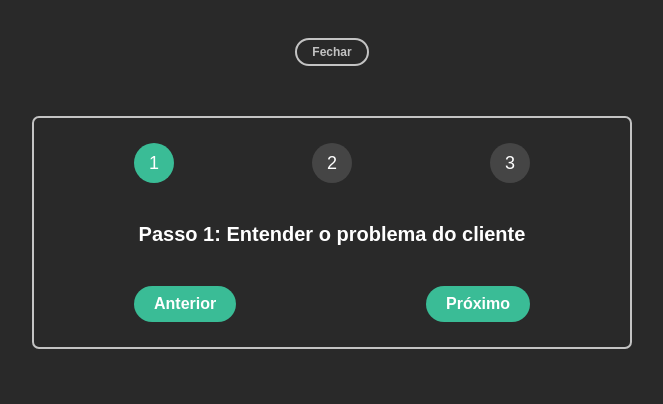
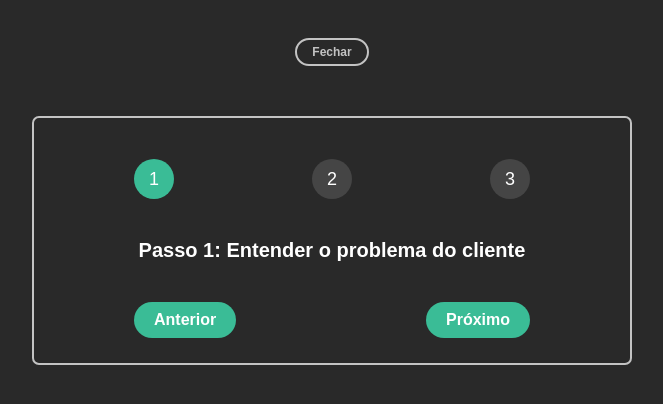
Before and after one commit to MatheusZamo/steps, a React (Vite) app: page / in a window 1280 px wide. Shown: the top 404 px of the page, without its empty margins (308-971 px from the left). Built offline with nearby package versions, Linux system fonts and the light colour scheme.

Commit message:
Battery correction 3

```diff
--- a/src/app.jsx
+++ b/src/app.jsx
@@ -16,55 +16,60 @@ const steps = [
   },
 ]
 
-const numbers = [
-  { id: crypto.randomUUID(), number: 1 },
-  { id: crypto.randomUUID(), number: 2 },
-  { id: crypto.randomUUID(), number: 3 },
-]
-
-const App = () => {
-  const [showSteps, setShowSteps] = useState(true)
-  const setToogle = () => setShowSteps((steps) => !steps)
-
-  const [option, setOption] = useState(0)
-  const nextOption = () => {
-    option < 2 ? setOption((option) => option + 1) : 2
-  }
-  const previousOptions = () => {
-    option > 0 ? setOption((option) => option - 1) : 0
-  }
-
-  const defineClass = showSteps ? "steps" : "hide"
-  const buttonName = showSteps ? "Fechar" : "Abrir"
-
-  return (
-    <>
-      <div className="container-close">
-        <button className="close" onClick={setToogle}>
-          {buttonName}
+const Toggle = ({ shouldBeOpen, onClickToggle }) => (
+  <div className="container-toggle">
+    <button className="toggle" onClick={onClickToggle}>
+      {shouldBeOpen ? "Fechar" : "Abrir"}
     </button>
   </div>
-      <div className={defineClass}>
-        <div className="numbers">
-          {numbers.map(({ id, number }) => (
-            <div className={number - 1 === option ? "active" : ""} key={id}>
-              <span>{number}</span>
-            </div>
+)
+
+const Steps = ({ shouldBeOpen, step, onClickPrevious, onClickNext }) =>
+  shouldBeOpen && (
+    <div className="steps">
+      <ul className="numbers">
+        {steps.map((item, index) => (
+          <li className={index + 1 === step ? "active" : ""} key={item.id}>
+            {index + 1}
+          </li>
         ))}
-        </div>
+      </ul>
       <h2 className="message" key={steps.id}>
-          {`Passo ${option + 1}: ${steps[option].description}`}
+        Passo {step}: {steps[step - 1].description}
       </h2>
 
       <div className="buttons">
         <button>
-            <span onClick={previousOptions}>Anterior</span>
+          <span onClick={onClickPrevious}>Anterior</span>
         </button>
         <button>
-            <span onClick={nextOption}>Próximo</span>
+          <span onClick={onClickNext}>Próximo</span>
         </button>
       </div>
     </div>
+  )
+
+const App = () => {
+  const [shouldBeOpen, setShouldBeOpen] = useState(true)
+  const [step, setStep] = useState(1)
+
+  const handleClickToggle = () => setShouldBeOpen((open) => !open)
+
+  const handleClickNext = () =>
+    setStep((step) => (step === steps.length ? step : step + 1))
+
+  const handleClickPrevious = () =>
+    setStep((step) => (step - 1 === 0 ? step : step - 1))
+
+  return (
+    <>
+      <Toggle shouldBeOpen={shouldBeOpen} onClickToggle={handleClickToggle} />
+      <Steps
+        shouldBeOpen={shouldBeOpen}
+        step={step}
+        onClickPrevious={handleClickPrevious}
+        onClickNext={handleClickNext}
+      />
     </>
   )
 }
--- a/src/index.css
+++ b/src/index.css
@@ -20,9 +20,10 @@ body {
 .numbers {
   display: flex;
   justify-content: space-between;
+  padding: 0;
 }
 
-.numbers > div {
+.numbers > li {
   height: 40px;
   aspect-ratio: 1;
   background-color: #454545;
@@ -77,13 +78,13 @@ h3 {
   text-transform: uppercase;
 }
 
-.container-close {
+.container-toggle {
   display: flex;
   justify-content: center;
   padding-top: 30px;
 }
 
-.close {
+.toggle {
   border: 2px solid #c3c3c3;
   background-color: #292929;
   font-size: 12px;
@@ -93,9 +94,6 @@ h3 {
   font-weight: bold;
 }
 
-.close:hover {
+.toggle:hover {
   cursor: pointer;
 }
-.hide {
-  display: none;
-}
```
Lines whose indentation alone changed are shown as unchanged.
